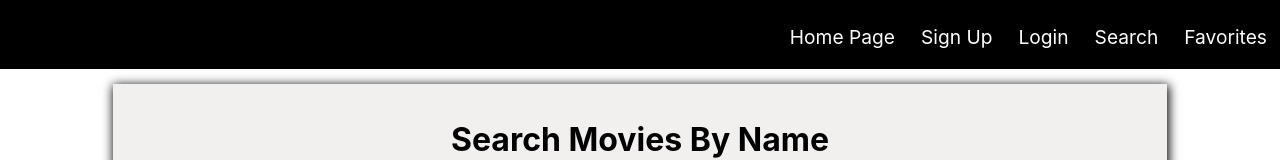
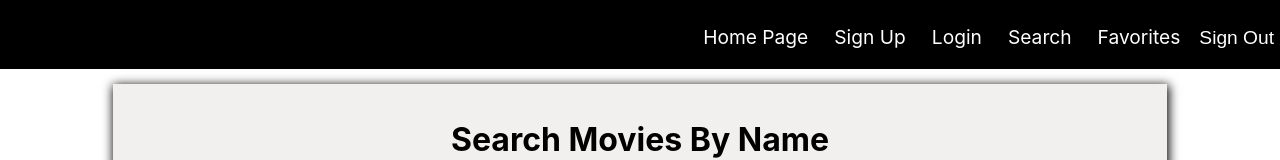
Before and after one commit to jakethrasher/favorites-front-end, a React (Create React App) app: page /search in a window 1280 px wide. Shown: the top 160 px of the page. Built offline with nearby package versions, Linux system fonts and the light colour scheme; no server answers.

Commit message:
please work

```diff
--- a/src/App.js
+++ b/src/App.js
@@ -10,7 +10,7 @@ import SearchPage from './Components/SearchPage.js'
 import HomePage from './Components/HomePage.js';
 import SignUp from './AuthComponents/SignUp.js';
 import Login from './AuthComponents/Login.js';
-import { getToken } from './local-storage-utils.js';
+import { getToken, removeToken } from './local-storage-utils.js';
 
 
 
@@ -21,15 +21,21 @@ state = {
 }
 
 handleUserChange =(user)=>{
-  this.setState({user: user.token})
+  this.setState({token: user.token})
   localStorage.setItem('TOKEN', JSON.stringify(user.token))
 }
 
+handleSignOut = ()=>{
+  removeToken();
+  // window.location.reload();
+  window.location.href='/'
+}
     render() {
+      console.log(this.state.token)
         return (
             <div>
                 <Router>
-                  <Header/>
+                  <Header handleSignOut={this.handleSignOut}/>
                     <Switch>
                         <Route
                             path="/"
--- a/src/Components/Header.js
+++ b/src/Components/Header.js
@@ -12,6 +12,13 @@ export default class Header extends Component {
             backgroundColor: 'black',
             height: '4em',
         }
+        const button = {
+            backgroundColor:'black',
+            color: 'white',
+            border: 'none',
+            fontSize:'1.2em',
+            cursor:'pointer'
+        }
         return (
             <div style={ main }>
                 <div className="link-container">
@@ -20,6 +27,7 @@ export default class Header extends Component {
                     <NavLink to='/login'>Login</NavLink>
                     <NavLink to='/search'>Search</NavLink>
                     <NavLink to='/favorites'>Favorites</NavLink>
+                    <button style={ button }onClick={this.props.handleSignOut}>Sign Out</button>
                 </div>
             </div>
         )
--- a/src/Components/HomePage.js
+++ b/src/Components/HomePage.js
@@ -7,6 +7,7 @@ export default class HomePage extends Component {
             display: 'flex',
             flexWrap:'wrap'
         }
+
         const text={
             margin:'0 auto'
         }
--- a/src/Components/SearchPage.js
+++ b/src/Components/SearchPage.js
@@ -9,27 +9,32 @@ export default class SearchPage extends Component {
         favorites:[]
     }
     componentDidMount = async ()=>{
-        const favorites = await fetchFavorites(this.props.token)
-        this.setState({favorites: favorites})
+
+        // await fetchFavorites(this.props.token)
+        console.log(this.props.token)
     }
+
     handleSearchChange=(e)=>{
         this.setState({query:e.target.value})
     }
 
     handleSubmit = async (e)=>{
         e.preventDefault();
-        const data = await getData(this.props.token, this.state.query)
-        this.setState({movies: data})
+        // const token = getToken();
+        const data = await getData(this.state.query,this.props.token)
+        this.setState({movies:data})
     }
 
+
     handleClickFavorite = async(item)=>{
+
         await createFavorite(item, this.props.token);
         const favorites = await fetchFavorites(this.props.token)
         this.setState({favorites: favorites})
     }
 
     render() {
-        console.log(this.state.favorites)
+
         return (
             <div className="main">
                 <div className="movie-list">
--- a/src/api-utils.js
+++ b/src/api-utils.js
@@ -16,7 +16,7 @@ export async function loginUser(email,password){
 
     return response.body;
 }
-export async function getData(token, query){
+export async function getData(query, token){
     const response = await request
     .get(`${URL}/api/movies`)
     .query({search: query})
--- a/src/local-storage-utils.js
+++ b/src/local-storage-utils.js
@@ -1,5 +1,9 @@
 export function getToken(){
     const token = localStorage.getItem('TOKEN');
     if(token) return JSON.parse(token);
-    else return '';
+    return '';
 }
+
+export function removeToken(){
+    return localStorage.setItem('TOKEN', '')
+}
```
